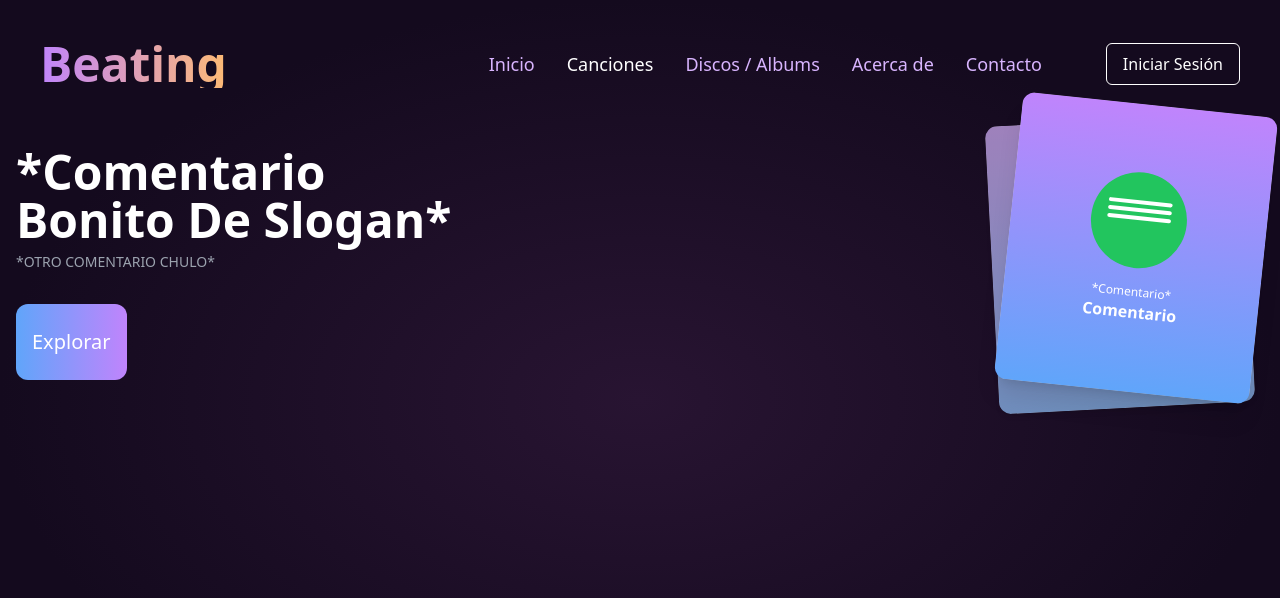
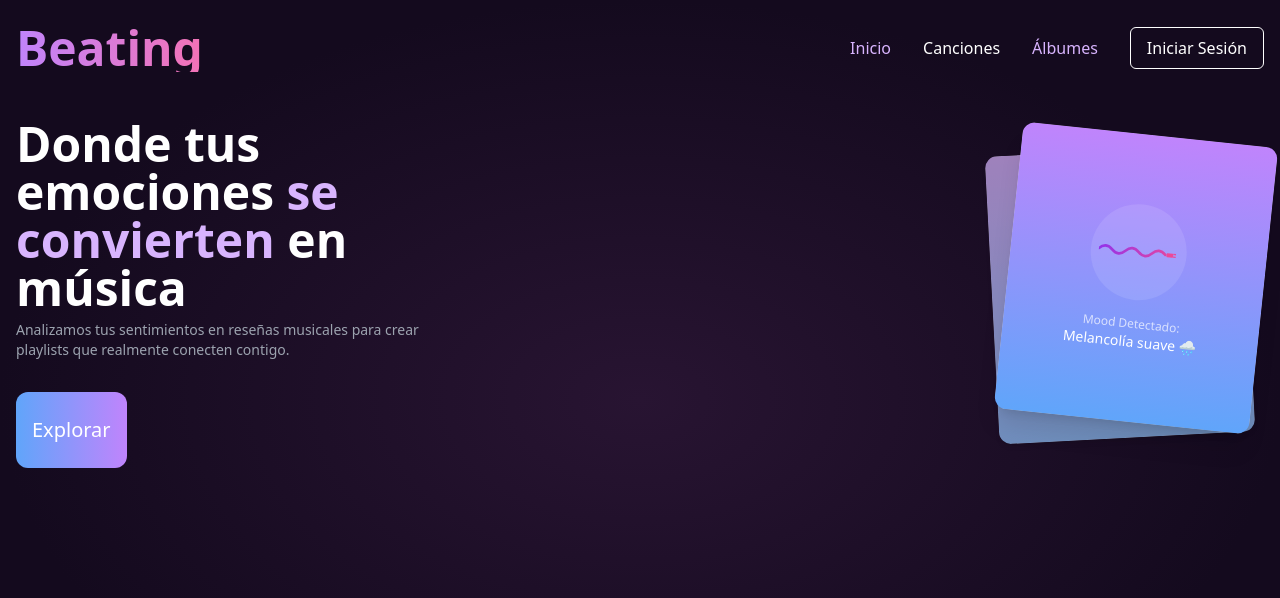
Before and after one commit to CinthyaJG9/beating, a React (Vite) app in the folder beating/: page / in a window 1280 px wide. Shown: the top 598 px of the page. Built offline with nearby package versions, Linux system fonts and the light colour scheme.

Commit message:
🔒 Validaciones y navegación en login

```diff
--- a/beating/package.json
+++ b/beating/package.json
@@ -14,7 +14,7 @@
     "lucide-react": "^0.507.0",
     "react": "^19.0.0",
     "react-dom": "^19.0.0",
-    "react-router-dom": "^7.5.3"
+    "react-router-dom": "^7.6.0"
   },
   "devDependencies": {
     "@eslint/js": "^9.22.0",
--- a/beating/src/App.jsx
+++ b/beating/src/App.jsx
@@ -1,8 +1,8 @@
-// src/App.jsx
 import React from "react";
 import { BrowserRouter as Router, Routes, Route } from "react-router-dom";
 import Home from "./pages/Home";
 import Login from "./pages/Login";
+// import Register from "./pages/Register"; // Si ya tienes la vista
 
 export default function App() {
   return (
@@ -10,6 +10,7 @@ export default function App() {
       <Routes>
         <Route path="/" element={<Home />} />
         <Route path="/login" element={<Login />} />
+        {/* <Route path="/register" element={<Register />} /> */} {/* ← QUÍTALO POR AHORA */}
       </Routes>
     </Router>
   );
--- a/beating/src/pages/Home.jsx
+++ b/beating/src/pages/Home.jsx
@@ -1,56 +1,99 @@
 // src/pages/Home.jsx
 import React from "react";
-import Navbar from "../components/navbar";
-import { Button } from "./../components/ui/button";
+import { Button } from "../components/ui/button";
 import { Card, CardContent } from "../components/ui/card";
+import { useNavigate } from "react-router-dom";
+
 
 export default function Home() {
+  const navigate = useNavigate();
+
   return (
     <main className="min-h-screen bg-[#1e1626] [background:radial-gradient(50%_50%_at_50%_50%,rgba(40,20,50,1)_0%,rgba(20,10,30,1)_100%)]">
       <div className="container mx-auto px-4 py-6">
-        <Navbar />
+        {/* Header con Logo personalizado */}
+        <header className="flex justify-between items-center mb-12">
+          {/* Texto 'Beating' con gradiente */}
+          <h1 className="text-5xl font-bold bg-gradient-to-r from-purple-400 to-pink-400 bg-clip-text text-transparent">
+            Beating
+          </h1>
 
+          {/* Menú de navegación */}
+          <nav className="flex items-center gap-8">
+            <a href="#" className="text-purple-300 hover:text-white">Inicio</a>
+            <a href="#" className="text-white font-medium">Canciones</a>
+            <a href="#" className="text-purple-300 hover:text-white">Álbumes</a>
+            <Button variant="outline" className="border-white text-white"
+            onClick={() => navigate("/login")}>
+              Iniciar Sesión
+
+            </Button>
+          </nav>
+        </header>
+
+        {/* Contenido principal */}
         <div className="flex flex-col md:flex-row justify-between items-center gap-8">
-          {/* Left Side Content */}
+          {/* Texto y botón */}
           <div className="max-w-md">
             <h2 className="text-5xl font-bold text-white mb-2">
-              *Comentario Bonito De Slogan*
+              Donde tus emociones <span className="text-purple-300">se convierten</span> en música
             </h2>
             <p className="text-sm text-gray-400 mb-8">
-              *OTRO COMENTARIO CHULO*
+              Analizamos tus sentimientos en reseñas musicales para crear playlists que realmente conecten contigo.
             </p>
-
             <Button className="bg-gradient-to-r from-blue-400 to-purple-400 hover:opacity-90 text-white px-10 py-6 text-xl rounded-xl">
               Explorar
             </Button>
           </div>
 
-          {/* Right Side Cards */}
+          {/* Logo visual en mockup + tarjetas */}
           <div className="relative w-72 h-80">
             <div className="absolute right-0 top-0 rotate-6 z-10">
               <Card className="w-64 h-72 bg-gradient-to-b from-purple-400 to-blue-400 rounded-xl shadow-xl">
                 <CardContent className="flex flex-col items-center justify-center h-full p-6">
-                  <div className="w-24 h-24 rounded-full bg-green-500 flex items-center justify-center mb-4">
-                    <div className="w-16 h-10 flex flex-col gap-1 items-center">
-                      <div className="w-full h-1 bg-white rounded-full"></div>
-                      <div className="w-full h-1 bg-white rounded-full"></div>
-                      <div className="w-full h-1 bg-white rounded-full"></div>
-                    </div>
+                  <div className="w-24 h-24 rounded-full bg-white/10 flex items-center justify-center mb-4">
+                    {/* Nuevo logo musical estilo "cable + bocina" */}
+                    <svg
+  width="80"
+  height="40"
+  viewBox="0 0 120 40"
+  fill="none"
+  xmlns="http://www.w3.org/2000/svg"
+>
+  <defs>
+    <linearGradient id="waveGradient" x1="0" y1="0" x2="120" y2="0" gradientUnits="userSpaceOnUse">
+      <stop offset="0%" stopColor="#9333ea" />
+      <stop offset="100%" stopColor="#ec4899" />
+    </linearGradient>
+  </defs>
+  <path
+    d="M0 20 Q 10 10, 20 20 Q 30 30, 40 20 Q 50 10, 60 20 Q 70 30, 80 20 Q 90 10, 100 20"
+    stroke="url(#waveGradient)"
+    strokeWidth="4"
+    fill="none"
+    strokeLinecap="round"
+  />
+  <rect x="102" y="17" width="10" height="6" rx="1" fill="#ec4899" />
+  <line x1="112" y1="18" x2="116" y2="18" stroke="#ec4899" strokeWidth="2" />
+  <line x1="112" y1="22" x2="116" y2="22" stroke="#ec4899" strokeWidth="2" />
+</svg>
+
                   </div>
                   <div className="text-center text-white">
-                    <p className="text-xs">*Comentario*</p>
-                    <p className="font-bold">Comentario</p>
+                    <div className="text-xs text-white/70">Mood Detectado:</div>
+                    <div className="text-sm font-medium text-white">Melancolía suave 🌧️</div>
                   </div>
                 </CardContent>
               </Card>
             </div>
 
+            {/* Card secundaria */}
             <div className="absolute right-4 top-4 -rotate-3 z-0">
               <Card className="w-64 h-72 bg-gradient-to-b from-purple-300 to-blue-300 rounded-xl shadow-lg opacity-70">
                 <CardContent className="flex flex-col items-center justify-center h-full p-6">
                   <div className="text-center text-white">
-                    <p className="text-xs">*Comentario*</p>
-                    <p className="font-bold">Comentario</p>
+                    <div className="text-xs text-white/70">Sugerencia de playlist:</div>
+                    <div className="text-sm font-medium text-white">"Reflexiones nocturnas"</div>
                   </div>
                 </CardContent>
               </Card>
--- a/beating/src/pages/Login.jsx
+++ b/beating/src/pages/Login.jsx
@@ -4,31 +4,36 @@ import { Input } from "../components/ui/input";
 import { X } from "lucide-react";
 import React, { useState } from "react";
 import axios from "axios";
+import { useNavigate } from "react-router-dom"; // Para redirigir
 
 export default function Login() {
   const [email, setEmail] = useState("");
   const [password, setPassword] = useState("");
+  const [error, setError] = useState("");
+  const navigate = useNavigate();
 
-  const handleLogin = () => {
-    if (!email || !password) {
-      alert("Por favor, completa todos los campos.");
-      return;
+const handleLogin = async () => {
+  try {
+    const response = await axios.post('http://localhost:5000/login', {
+      email,
+      password
+    });
+
+    if (response.data.token) {
+      localStorage.setItem('token', response.data.token);
+      localStorage.setItem('user_id', response.data.user_id);
+      localStorage.setItem('username', response.data.username);
+      navigate('/inicio');
     }
+  } catch (error) {
+    if (error.response) {
+      setError(error.response.data.error || 'Error en las credenciales');
+    } else {
+      setError('No se pudo conectar al servidor');
+    }
+  }
+};
 
-    axios
-      .post("http://localhost:5000/login", {
-        email,
-        password,
-      })
-      .then((res) => {
-        const token = res.data.token;
-        localStorage.setItem("token", token);
-        alert("Login exitoso");
-      })
-      .catch((err) => {
-        alert("Correo o contraseña incorrectos");
-      });
-  };
 
   const backgroundImage =
     "https://videos.openai.com/vg-assets/assets%2Ftask_01jth9bnj3ff1s2213p9wmbmr3%2F1746484503_img_1.webp";
@@ -48,6 +53,15 @@ export default function Login() {
           </DialogClose>
 
           <div className="space-y-6">
+            <h2 className="text-2xl text-white font-semibold text-center">
+              Iniciar Sesión
+            </h2>
+
+            {/* 🔴 Muestra errores aquí */}
+            {error && (
+              <div className="text-red-400 text-sm text-center">{error}</div>
+            )}
+
             <div className="space-y-2">
               <label htmlFor="email" className="text-white block">
                 Correo Electrónico:
@@ -81,13 +95,15 @@ export default function Login() {
               Iniciar Sesión
             </Button>
 
-            <div className="text-center text-white pt-2">
+            <div className="text-center text-white pt-2 text-sm">
               ¿Aún no tienes cuenta?
             </div>
 
+            {/* 🔁 Redirige a una ruta de registro */}
             <Button
               variant="outline"
               className="w-full border-purple-600 text-purple-600 hover:bg-purple-600/10 h-12"
+              onClick={() => navigate("/register")}
             >
               Registrar
             </Button>
```
Also changed, not shown: beating/src/main.jsx (+6 -5 lines), 2 other files (tests, documents, lock files or other folders).
